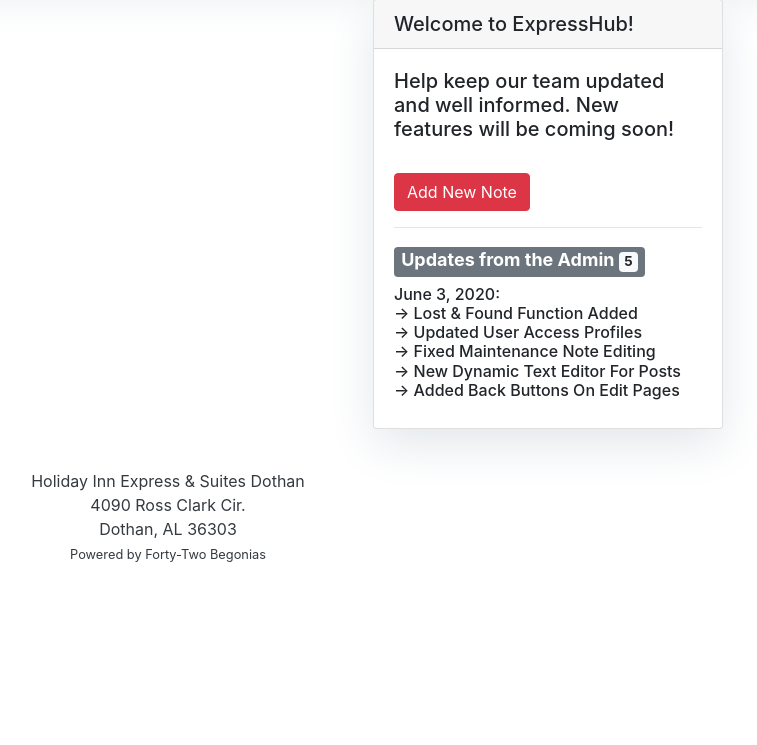
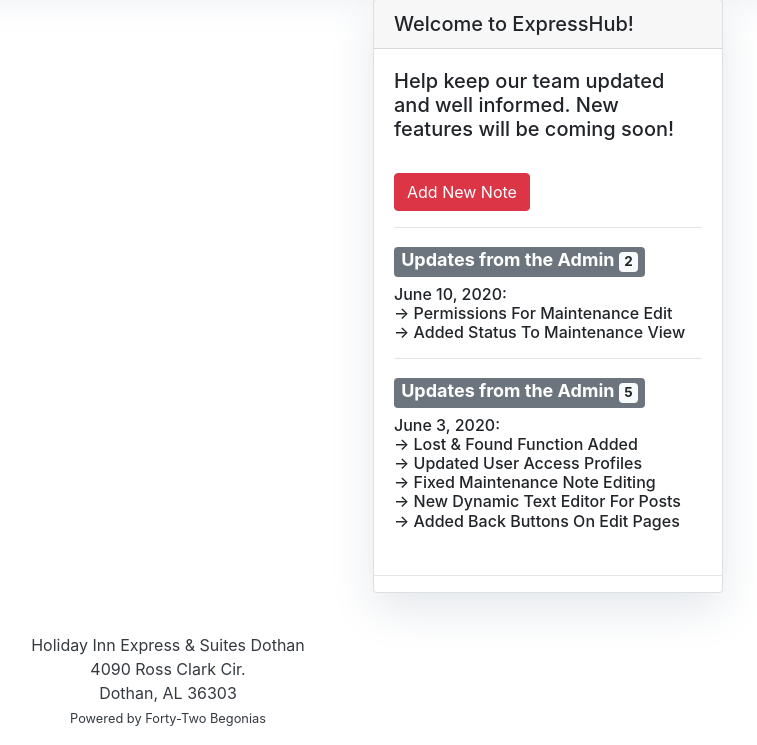
Before and after one commit to wallscreet/expresshub, a Django app: page /maintenance/ in a window 1280 px wide. Shown: the part 216-961 px from the top of the page, without its empty margins (472-1229 px from the left). Before the commit the page ends 778 px from the top, so only its background shows below. Run offline with Django 3.2, Linux system fonts and the light colour scheme; the visitor is signed in with stand-in values (Sample User, id 1); data that the repository does not hold is empty; some libraries are stand-ins or nearby versions.

Commit message:
Decorating

```diff
--- a/templates/maintenance.html
+++ b/templates/maintenance.html
@@ -32,7 +32,7 @@
                         | {{ postm.updatedatem}} |
                      {% with postm.mcomments.count as total_mcomments %}
                         {{ total_mcomments }} comments
-                     {% endwith %} | Status: {{ postm.statusm }} </p>
+                     {% endwith %} | Status: {{ postm.get_statusm_display }} </p>
                   <hr>
                   <p class="card-text">{{postm.bodym | slice:":200" | safe }}</p><br/><hr>
                   <a href="{% url 'postm_detail' postm.pk %}" class="btn btn-primary">Read More &rarr;</a>
--- a/templates/sidebar.html
+++ b/templates/sidebar.html
@@ -14,6 +14,11 @@
                     <a href="#" class="btn btn-danger">Know more!</a><hr>
                 {% endfor %}
             <a href="{% url 'add_post' %}" class="btn btn-danger">Add New Note</a><hr>
+            <h4><span class="badge badge-secondary">Updates from the Admin <span class="badge badge-light">2</span> </h4>
+            <h6>June 10, 2020:<br/>
+                &rarr; Permissions For Maintenance Edit<br/>
+                &rarr; Added Status To Maintenance View</h6>
+            <hr>
             <h4><span class="badge badge-secondary">Updates from the Admin <span class="badge badge-light">5</span> </h4>
             <h6>June 3, 2020:<br/>
                 &rarr; Lost & Found Function Added<br/>
@@ -21,7 +26,8 @@
                 &rarr; Fixed Maintenance Note Editing<br/>
                 &rarr; New Dynamic Text Editor For Posts<br/>
                 &rarr; Added Back Buttons On Edit Pages</h6>
-            </div>
+            </div><hr>
+
         </div>
 </div>
 
```
